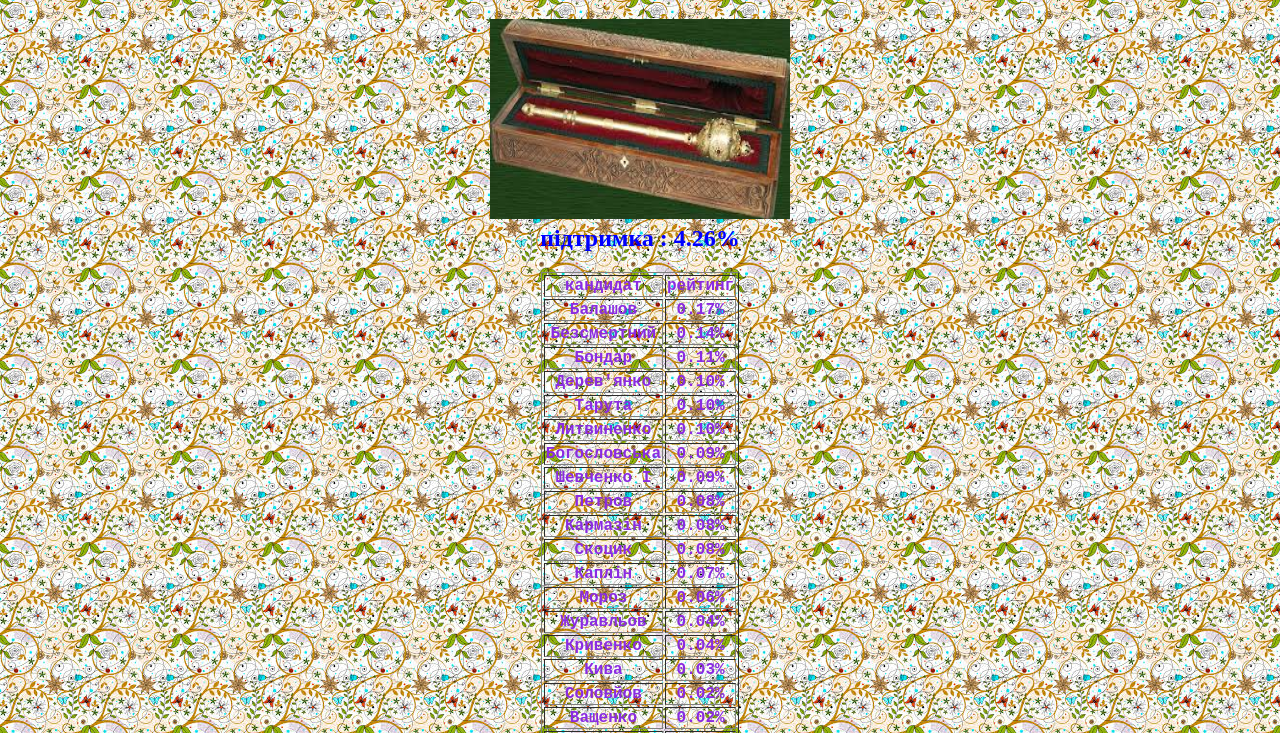
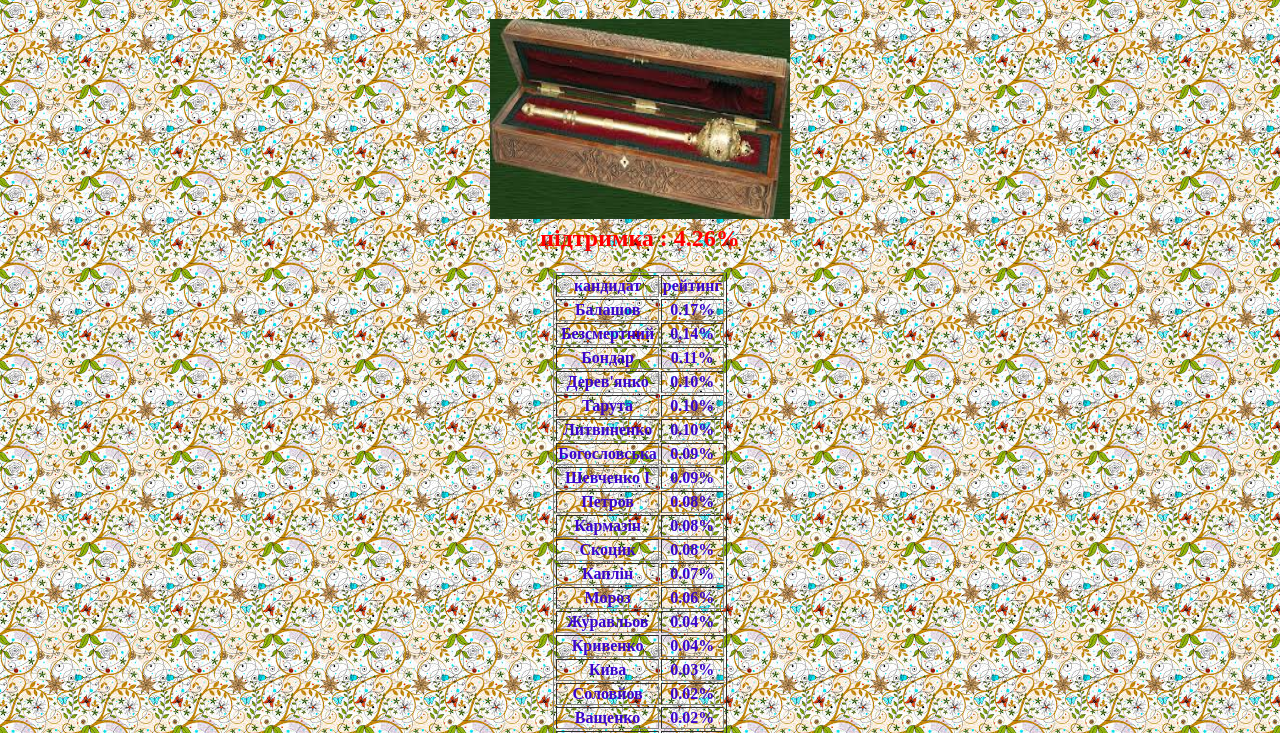
Before and after one commit to elephant10/elephant10.github.io, a plain HTML site: page else.html in a window 1280 px wide. Shown: the part 67-800 px from the top of the page. Drawn offline with Linux system fonts and the light colour scheme.

Commit message:
Add files via upload

```diff
--- a/css.css
+++ b/css.css
@@ -14,7 +14,7 @@ h2{
 
 body{
     background-image: url("pen.jpg");
-    background-position: 100% ;
+    background-position: top left ;
 
 }
 
--- a/css1.css
+++ b/css1.css
@@ -4,18 +4,17 @@ h1{
 }
 h2{
     text-align: center;
-    color: blue;
+    color: red;
 }
 h3{
 font-size: 30px;
-color:green;
+color:blue;
 font-family: cursive;
 }
 table{
-  font-family: 'Courier New', Courier, monospace;
-  color: blueviolet;
+  font-family: 'Times New Roman', Times, serif;
+  color: rgb(58, 4, 206);
 }
 body{
-
   background-image: url(images.jpg);
 }
```
Also changed, not shown: Sadoviy.html (+2 -0 lines), index.html (+1 -0 lines), else.html (line endings or trailing spaces).
